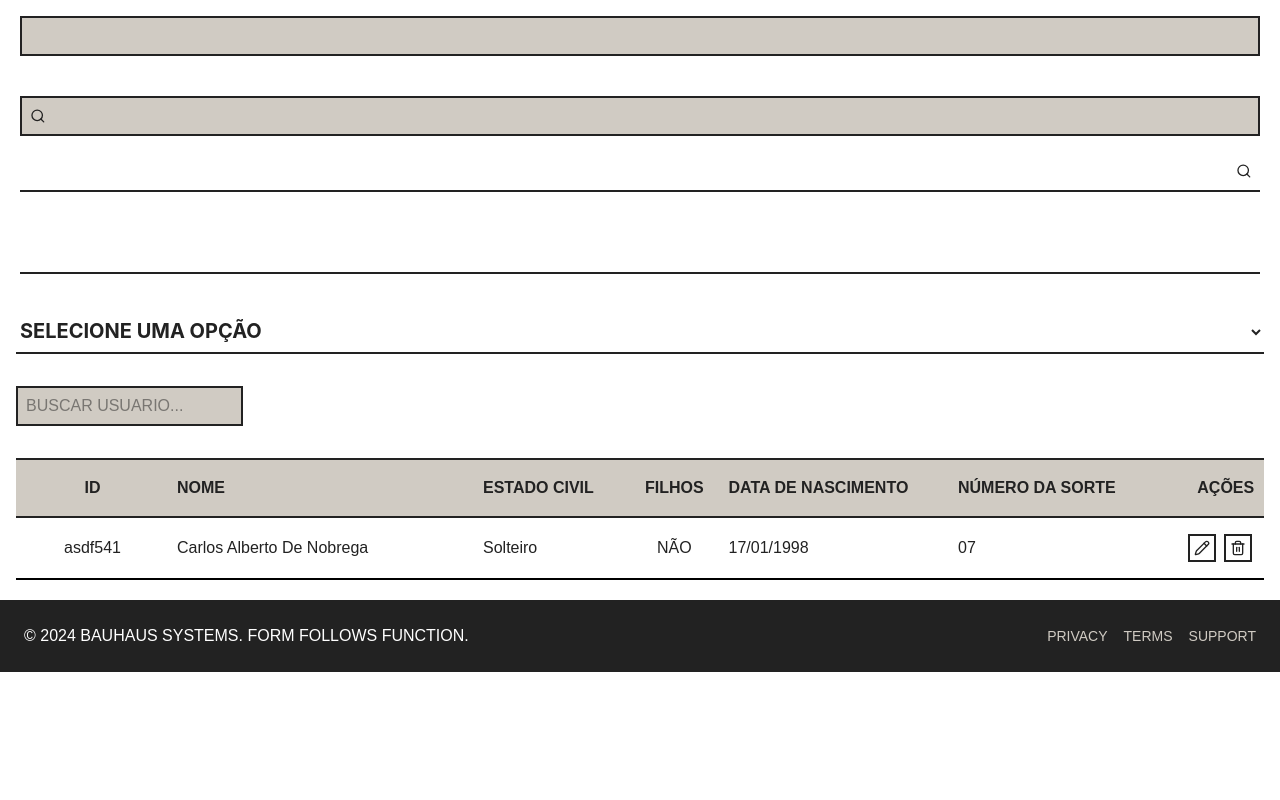
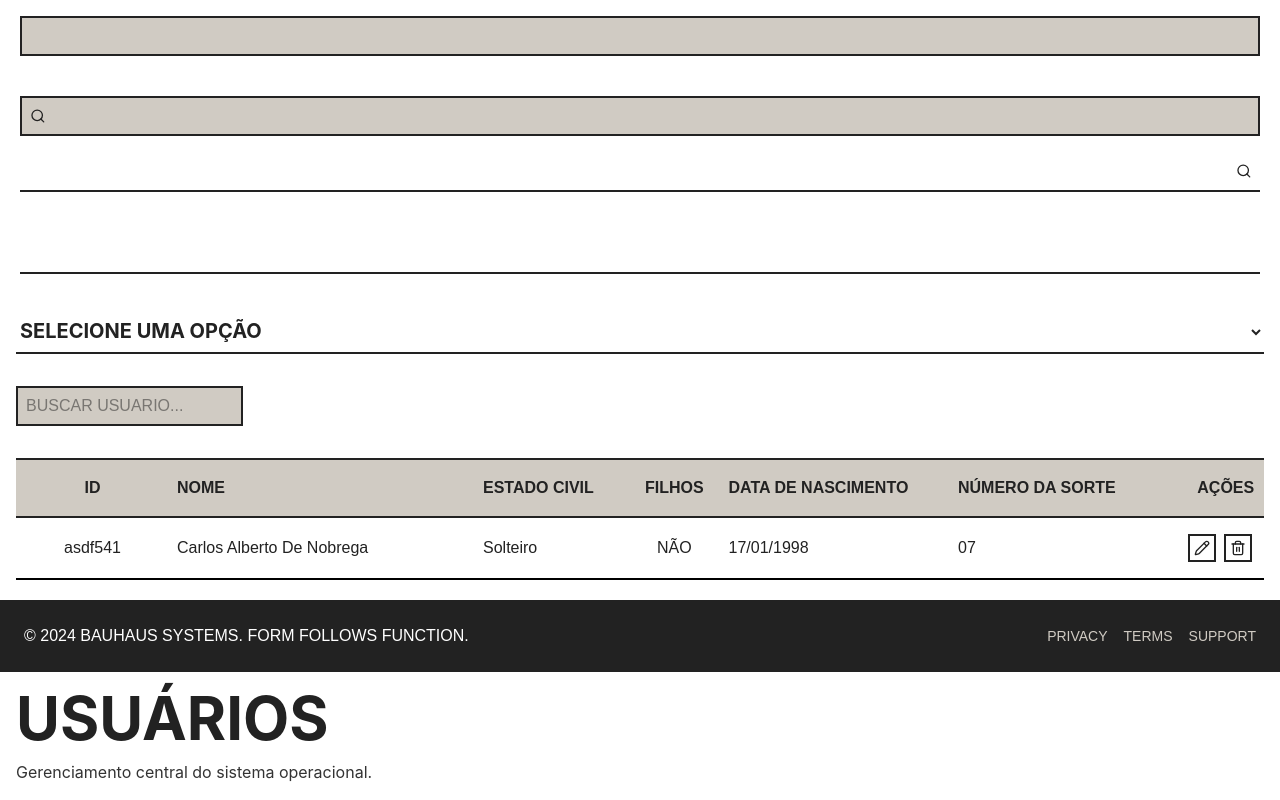
Before and after one commit to michaelprocha/user-registration-react, a React (Vite) app: page / in a window 1280 px wide. Shown: the part 708-1508 px from the top of the page. Before the commit the page ends 1380 px from the top, so only its background shows below. Built offline with nearby package versions, Linux system fonts and the light colour scheme.

Commit message:
add UsuarioTitle component

```diff
--- a/src/App.tsx
+++ b/src/App.tsx
@@ -10,6 +10,7 @@ import InputSearch from "./components/common/InputSearch";
 import { useState } from "react";
 import UsersList from "./components/common/UsersList";
 import Footer from "./components/layouts/Footer";
+import UsuarioTitle from "./components/common/UsuarioTitle";
 
 function App() {
   const [value, setValue] = useState("");
@@ -100,6 +101,9 @@ function App() {
         <UsersList />
       </div>
       <Footer />
+      <div className="p-4 bg-white dark:bg-black w-full">
+        <UsuarioTitle />
+      </div>
     </>
   );
 }
--- /dev/null
+++ b/src/components/common/UsuarioTitle.tsx
@@ -0,0 +1,14 @@
+function UsuarioTitle() {
+  return (
+    <div className="flex flex-col gap-3">
+      <h1 className="text-black dark:text-white text-6xl uppercase font-bold">
+        usuários
+      </h1>
+      <p className="text-gray-700 dark:text-gray-300 text-base">
+        Gerenciamento central do sistema operacional.
+      </p>
+    </div>
+  );
+}
+
+export default UsuarioTitle;
```
